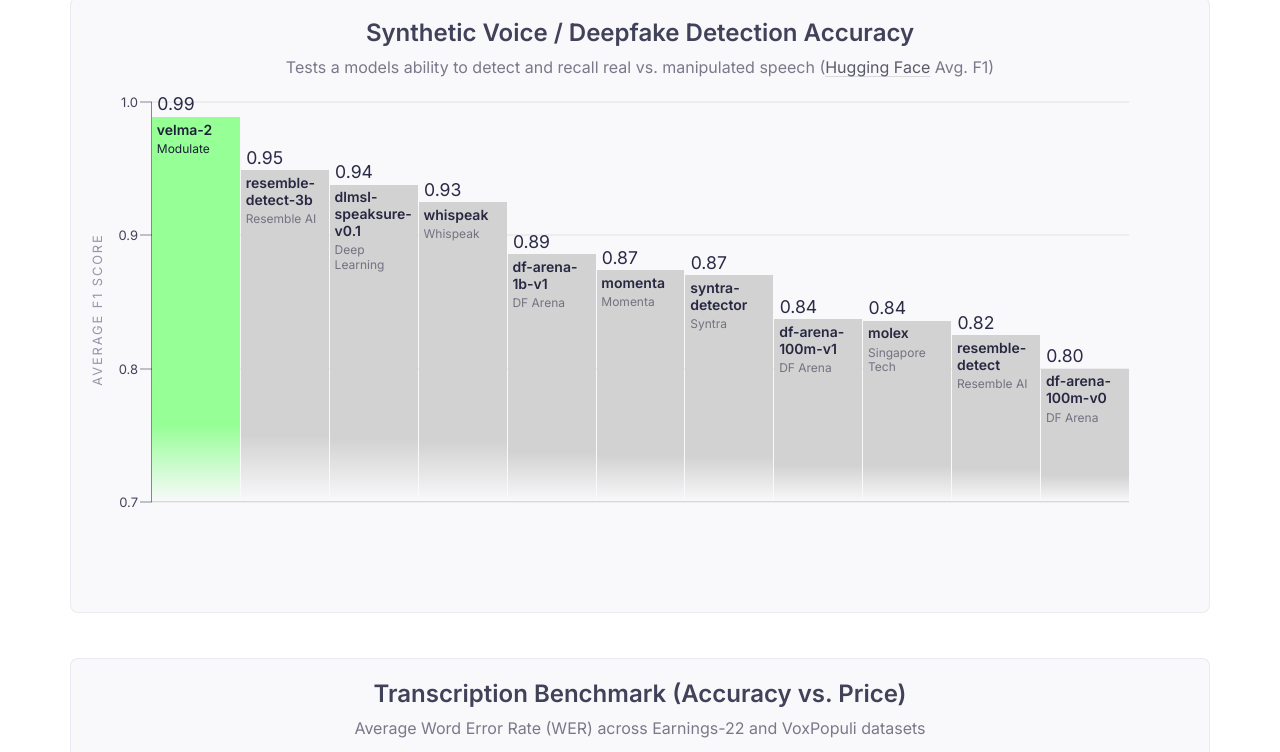
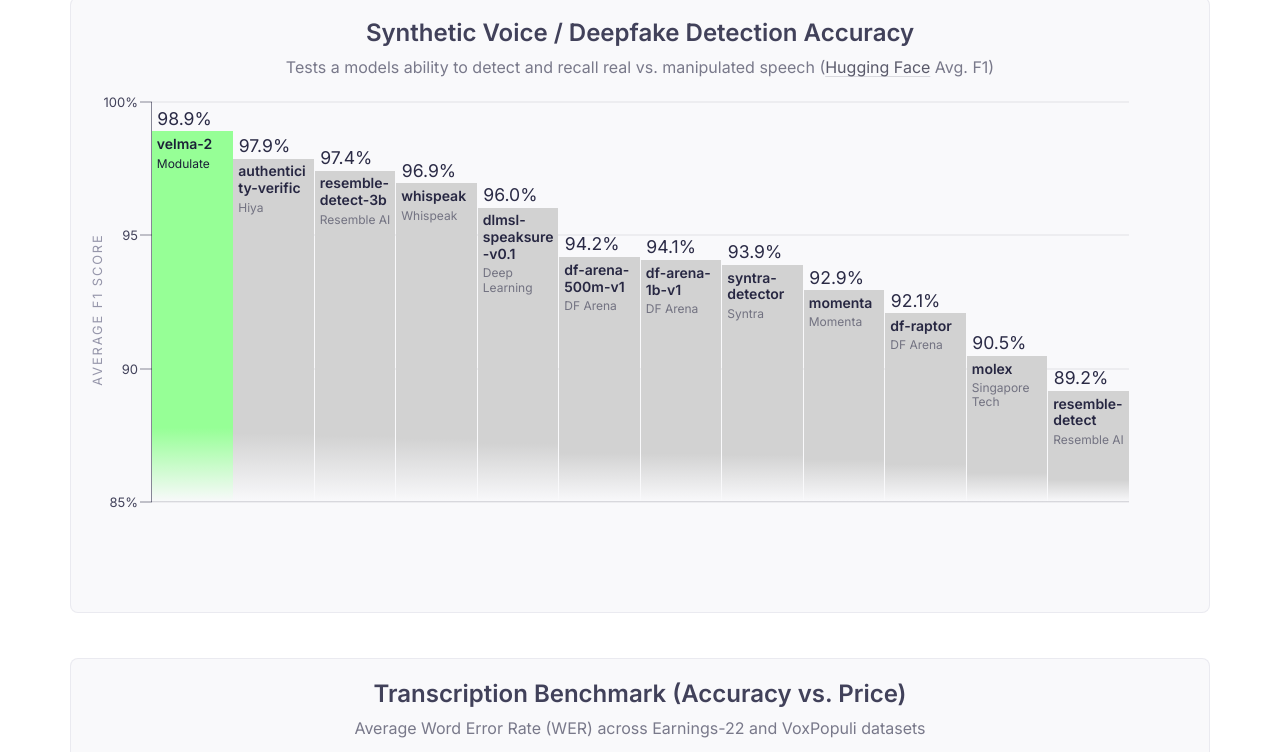
Before and after one commit to Eugene-Arutyunov/modulate-widgets, a plain HTML site: page index.html in a window 1280 px wide. Shown: the part 2261-3013 px from the top of the page. Drawn offline with Linux system fonts and the light colour scheme.

Commit message:
Update chart configurations and rendering logic for improved data accuracy and presentation
- config-bar1.js and config-sc3.js: Adjusted F1-Scores for various models, added new vendors, and updated score values to reflect improved performance.
- script.js: Enhanced score formatting logic to support percentage display and improved clarity in bar chart labels.
- style.css: Added new vendor-specific styles for Hiya to enhance visual representation.

These changes improve the accuracy and clarity of data visualizations in both bar and scatter plots.

```diff
--- a/config-bar1.js
+++ b/config-bar1.js
@@ -2,16 +2,19 @@
 // Data sorted by score in descending order (Modulate with highest score first)
 const barChartConfig1 = {
   axisY: {
-    min: 0.7,
+    min: 0.85,
     max: 1.0,
     // Grid line frequency settings for Y axis
     gridLines: {
-      step: 0.1, // step between lines
-      labels: [0.7, 0.8, 0.9, 1.0],
+      step: 0.05, // step between lines (for 85%, 90%, 95%, 100%)
+      labels: [0.85, 0.9, 0.95, 1.0],
     },
-    staticDecimals: 2,
+    staticDecimals: 1, // Bar labels: 1 decimal (e.g. 98.9%)
     hoverDecimals: 2,
-    labelDecimals: 1, // Decimals for axis Y labels
+    labelDecimals: 0, // Axis Y labels as whole % (90, 100)
+    unit: "%", // Axis and bar labels as percentage
+    showUnitsOnFirstAndLast: true, // Show % on all axis Y labels (90%, 100%)
+    scoresInDecimal: true, // Scores are 0–1; multiply by 100 for display (e.g. 0.99 → 99%)
   },
   // Data sorted by score in descending order
   data: [
@@ -22,64 +25,70 @@
       parametersNumber: 316,
     },
     {
+      vendor: "Hiya",
+      model: "authenticity-verific",
+      score: 0.97880, // 97.880%
+      parametersNumber: 1000,
+    },
+    {
       vendor: "Resemble AI",
       model: "resemble-detect-3b",
-      score: 0.9490,
+      score: 0.97430, // 97.430%
       parametersNumber: 3000,
+    },
+    {
+      vendor: "Whispeak",
+      model: "whispeak",
+      score: 0.96947, // 96.947%
+      parametersNumber: 98,
     },
     {
       vendor: "Deep Learning",
       model: "dlmsl-speaksure-v0.1",
-      score: 0.9380,
+      score: 0.96043, // 96.043%
       parametersNumber: 658,
     },
     {
-      vendor: "Whispeak",
-      model: "whispeak",
-      score: 0.9250,
-      parametersNumber: 98,
+      vendor: "DF Arena",
+      model: "df-arena-500m-v1",
+      score: 0.94190, // 94.190%
+      parametersNumber: 500,
     },
     {
       vendor: "DF Arena",
       model: "df-arena-1b-v1",
-      score: 0.8860,
+      score: 0.94079, // 94.079%
       parametersNumber: 1000,
+    },
+    {
+      vendor: "Syntra",
+      model: "syntra-detector",
+      score: 0.93893, // 93.893%
+      parametersNumber: 584,
     },
     {
       vendor: "Momenta",
       model: "momenta",
-      score: 0.8740,
+      score: 0.92947, // 92.947%
       parametersNumber: 350,
     },
     {
-      vendor: "Syntra",
-      model: "syntra-detector",
-      score: 0.8700,
-      parametersNumber: 584,
-    },
-    {
       vendor: "DF Arena",
-      model: "df-arena-100m-v1",
-      score: 0.8370,
+      model: "df-raptor",
+      score: 0.92080, // 92.080%
       parametersNumber: 100,
     },
     {
       vendor: "Singapore Tech",
       model: "molex",
-      score: 0.8360,
+      score: 0.90483, // 90.483%
       parametersNumber: 376,
     },
     {
       vendor: "Resemble AI",
       model: "resemble-detect",
-      score: 0.8250,
+      score: 0.89170, // 89.170%
       parametersNumber: 2112,
-    },
-    {
-      vendor: "DF Arena",
-      model: "df-arena-100m-v0",
-      score: 0.8000,
-      parametersNumber: 100,
     },
   ],
 };
--- a/config-sc3.js
+++ b/config-sc3.js
@@ -41,64 +41,70 @@
       parametersNumber: 316,
     },
     {
+      vendor: "Hiya",
+      model: "authenticity-verific",
+      score: 0.97880, // 97.880%
+      parametersNumber: 1000,
+    },
+    {
       vendor: "Resemble AI",
       model: "resemble-detect-3b",
-      score: 0.9490,
+      score: 0.97430, // 97.430%
       parametersNumber: 3000,
+    },
+    {
+      vendor: "Whispeak",
+      model: "whispeak",
+      score: 0.96947, // 96.947%
+      parametersNumber: 98,
     },
     {
       vendor: "Deep Learning & Media System Laboratory",
       model: "dlmsl-speaksure-v0.1",
-      score: 0.9380,
+      score: 0.96043, // 96.043%
       parametersNumber: 658,
     },
     {
-      vendor: "Whispeak",
-      model: "whispeak",
-      score: 0.9250,
-      parametersNumber: 98,
+      vendor: "DF Arena ML Researchers",
+      model: "df-arena-500m-v1",
+      score: 0.94190, // 94.190%
+      parametersNumber: 500,
     },
     {
       vendor: "DF Arena ML Researchers",
       model: "df-arena-1b-v1",
-      score: 0.8860,
+      score: 0.94079, // 94.079%
       parametersNumber: 1000,
+    },
+    {
+      vendor: "Syntra",
+      model: "syntra-detector",
+      score: 0.93893, // 93.893%
+      parametersNumber: 584,
     },
     {
       vendor: "Momenta",
       model: "momenta",
-      score: 0.8740,
+      score: 0.92947, // 92.947%
       parametersNumber: 350,
     },
     {
-      vendor: "Syntra",
-      model: "syntra-detector",
-      score: 0.8700,
-      parametersNumber: 584,
+      vendor: "DF Arena ML Researchers",
+      model: "df-raptor",
+      score: 0.92080, // 92.080%
+      parametersNumber: 100,
     },
     {
       vendor: "Singapore Agency for Science, Technology & Research",
       model: "molex",
-      score: 0.8360,
+      score: 0.90483, // 90.483%
       parametersNumber: 376,
-    },
-    {
-      vendor: "DF Arena ML Researchers",
-      model: "df-arena-100m-v1",
-      score: 0.8370,
-      parametersNumber: 100,
     },
     {
       vendor: "Resemble AI",
       model: "resemble-detect",
-      score: 0.8250,
+      score: 0.89170, // 89.170%
       parametersNumber: 2112,
-    },
-    {
-      vendor: "DF Arena ML Researchers",
-      model: "df-arena-100m-v0",
-      score: 0.8000,
-      parametersNumber: 100,
     },
   ],
   backgroundHighlight: {
--- a/script.js
+++ b/script.js
@@ -954,8 +954,13 @@
             : (config.axisY.staticDecimals !== undefined
               ? config.axisY.staticDecimals
               : (yGridConfig.step.toString().split('.')[1]?.length || 0));
-          const formattedValue = decimals === 0 ? Math.round(score).toString() : score.toFixed(decimals);
           const unit = config.axisY.unit || "";
+          const isPercent = unit.includes("%");
+          const scoresInDecimal = config.axisY.scoresInDecimal === true;
+          const displayValue = isPercent && scoresInDecimal ? score * 100 : score;
+          const formattedValue = isPercent && scoresInDecimal
+            ? (decimals === 0 ? Math.round(displayValue).toString() : displayValue.toFixed(decimals))
+            : (decimals === 0 ? Math.round(score).toString() : score.toFixed(decimals));
           const showUnit = showUnitsOnFirstAndLastY
             ? (score === yFirstValue || score === yLastValue)
             : (score === yLastValue);
@@ -1062,7 +1067,14 @@
         const scoreLabel = document.createElement("div");
         scoreLabel.className = "bar-chart-score-label";
         const decimals = config.axisY.staticDecimals !== undefined ? config.axisY.staticDecimals : 1;
-        scoreLabel.textContent = score.toFixed(decimals);
+        const unit = config.axisY.unit || "";
+        const isPercent = unit.includes("%");
+        const scoresInDecimal = config.axisY.scoresInDecimal === true;
+        scoreLabel.textContent = isPercent && scoresInDecimal
+          ? (score * 100).toFixed(decimals) + "%"
+          : isPercent
+            ? score.toFixed(decimals) + "%"
+            : score.toFixed(decimals) + (unit ? " " + unit : "");
         scoreLabel.style.left = `${barLeftPercent}%`;
         scoreLabel.style.top = `${yTop}%`;
         container.appendChild(scoreLabel);
--- a/style.css
+++ b/style.css
@@ -45,6 +45,7 @@
   --vendor-amazon-RGB: 255, 153, 100; /* Amazon AWS orange */
   --vendor-speechmatics-RGB: 40, 90, 110; /* Speechmatics */
   --vendor-whispeak-RGB: 135, 58, 226; /* Whispeak */
+  --vendor-hiya-RGB: 80, 120, 180; /* Hiya */
   --vendor-gray-border-RGB:
     100, 100, 100; /* Dark gray border for vendors without official colors */
 
@@ -742,6 +743,14 @@
   --brand-color: var(--vendor-gray-border-RGB);
 }
 
+.vendor-hiya {
+  --brand-color: var(--vendor-hiya-RGB);
+}
+
+.vendor-df-arena {
+  --brand-color: var(--vendor-gray-border-RGB);
+}
+
 /* Special class for Modulate gradients */
 .scatterplot-point.vendor-modulate-gradient {
   --point-bg: linear-gradient(
```
